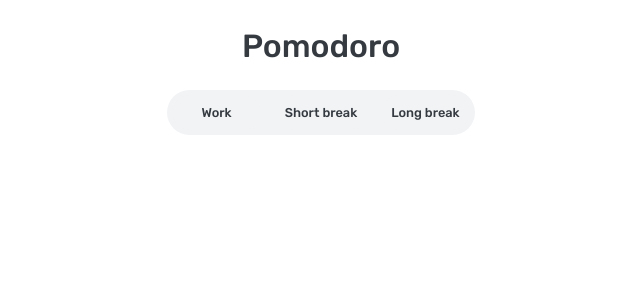
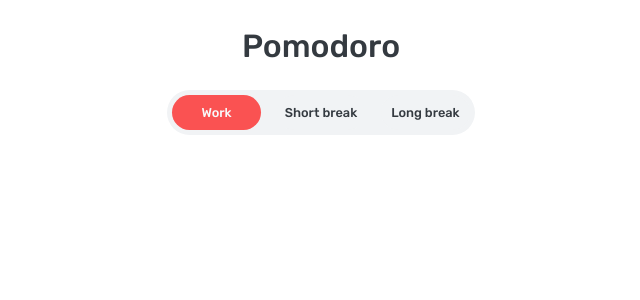
Before and after one commit to verasls/pomodoro, a Next.js app: page / in a window 1280 px wide. Shown: the top 300 px of the page, without its empty margins (319-959 px from the left). Built offline with nearby package versions, Linux system fonts and the light colour scheme.

Commit message:
Make the Menu work

```diff
--- a/app/components/Menu.tsx
+++ b/app/components/Menu.tsx
@@ -1,6 +1,5 @@
 import styled from "styled-components";
 import MenuButton from "./MenuButton";
-import { useState } from "react";
 
 const MenuContainer = styled.div`
   display: grid;
@@ -12,14 +11,10 @@ const MenuContainer = styled.div`
   padding: 5px;
 `;
 
-const menuItems = ["Work", "Short break", "Long break"];
-
 export default function Menu() {
   return (
     <MenuContainer>
-      {menuItems.map((item) => (
-        <MenuButton key={item}>{item}</MenuButton>
-      ))}
+      <MenuButton />
     </MenuContainer>
   );
 }
--- a/app/components/MenuButton.tsx
+++ b/app/components/MenuButton.tsx
@@ -1,23 +1,44 @@
-import React from "react";
-import styled from "styled-components";
+import React, { useState } from "react";
+import styled, { css } from "styled-components";
 
-const Button = styled.button`
+type ButtonProps = {
+  $active: boolean;
+};
+
+const Button = styled.button<ButtonProps>`
   background-color: var(--primary-color);
   border-radius: 50px;
   padding: 8px;
   font-size: 0.8rem;
   font-weight: 500;
+  cursor: pointer;
+  transition: all 0.5s ease;
 
-  &.selected {
-    background-color: var(--accent-color);
-    color: var(--white);
-  }
+  ${(props) =>
+    props.$active &&
+    css`
+      background-color: var(--accent-color);
+      color: var(--white);
+    `}
 `;
 
-type MenuButtonProps = {
-  children: React.ReactNode;
-};
+type Phase = "Work" | "Short break" | "Long break";
+const options: Array<Phase> = ["Work", "Short break", "Long break"];
 
-export default function MenuButton({ children }: MenuButtonProps) {
-  return <Button>{children}</Button>;
+export default function MenuButton() {
+  const [phase, setPhase] = useState<Phase>("Work");
+
+  function handleClick(value: Phase) {
+    setPhase(value);
+  }
+
+  return options.map((option) => (
+    <Button
+      key={option}
+      onClick={() => handleClick(option)}
+      $active={option === phase}
+    >
+      {option}
+    </Button>
+  ));
 }
```
